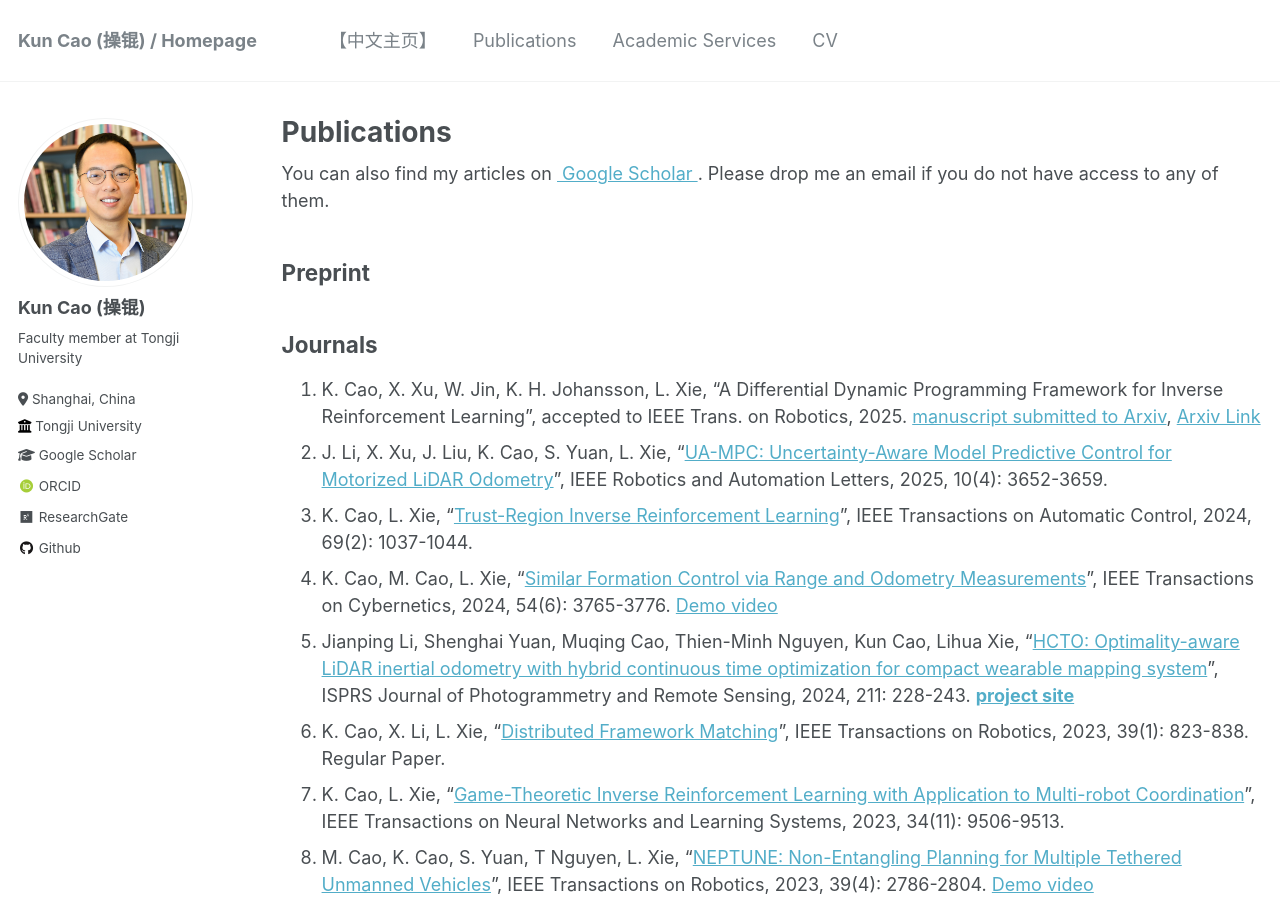
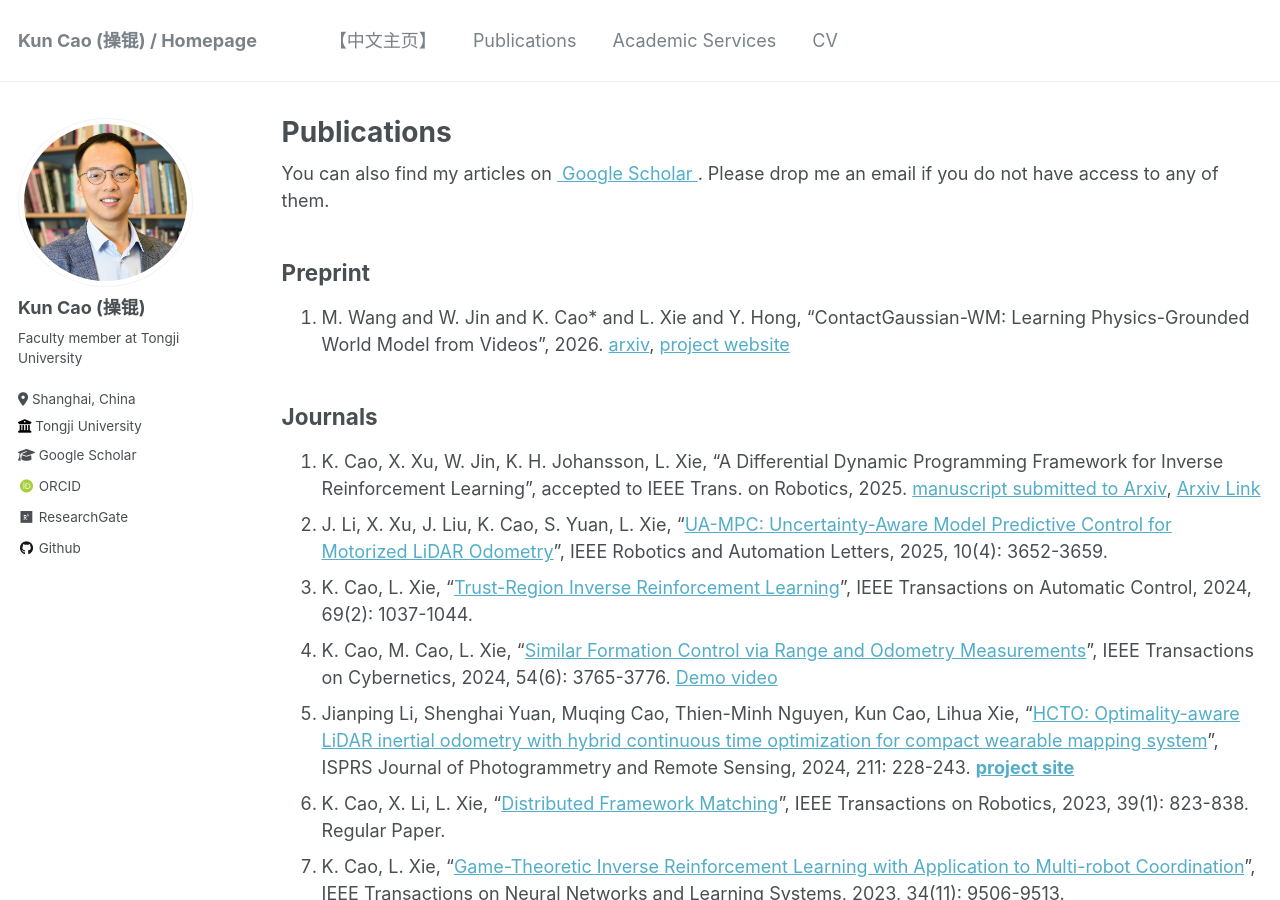
Before and after one commit to ntu-caokun/ntu-caokun.github.io, a Jekyll site: the page built from _pages/publications.md, in a window 1280 px wide and 900 px high. Built offline with Jekyll 4.4.1, drawn with Linux system fonts in a browser that asks for light colours; some web fonts are replaced.

Commit message:
Add preprint publication for ContactGaussian-WM
Added a new preprint publication entry for 'ContactGaussian-WM'.

```diff
--- a/_pages/publications.md
+++ b/_pages/publications.md
@@ -16,7 +16,7 @@ author_profile: true
 {% endfor %} -->
 
 ## Preprint
-
+1. M. Wang and W. Jin and K. Cao* and L. Xie and Y. Hong, “ContactGaussian-WM: Learning Physics-Grounded World Model from Videos”, 2026. [arxiv](https://arxiv.org/abs/2602.11021), [project website](https://contactgaussian-wm.github.io/)
 
 
 ## Journals
```
